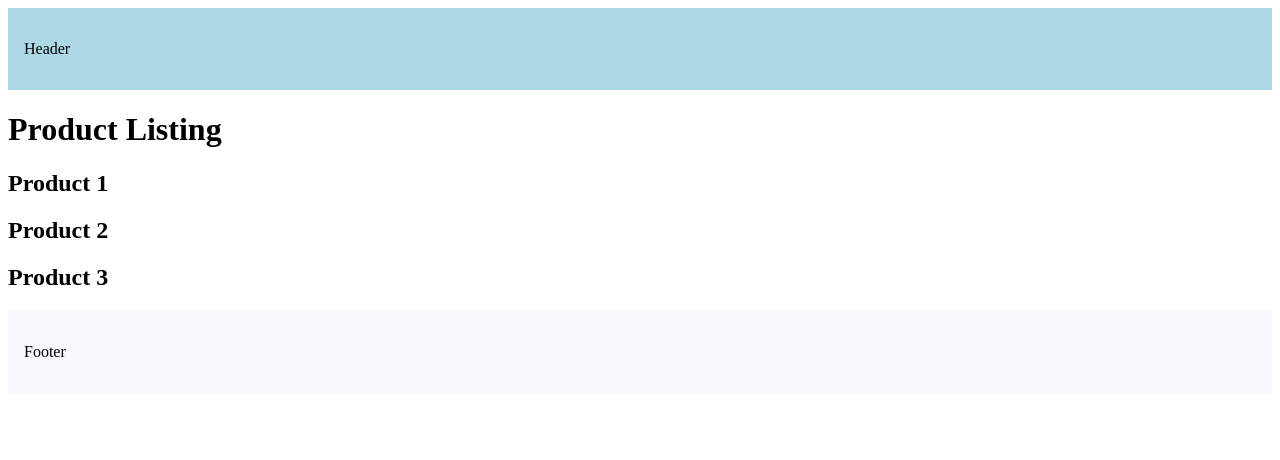
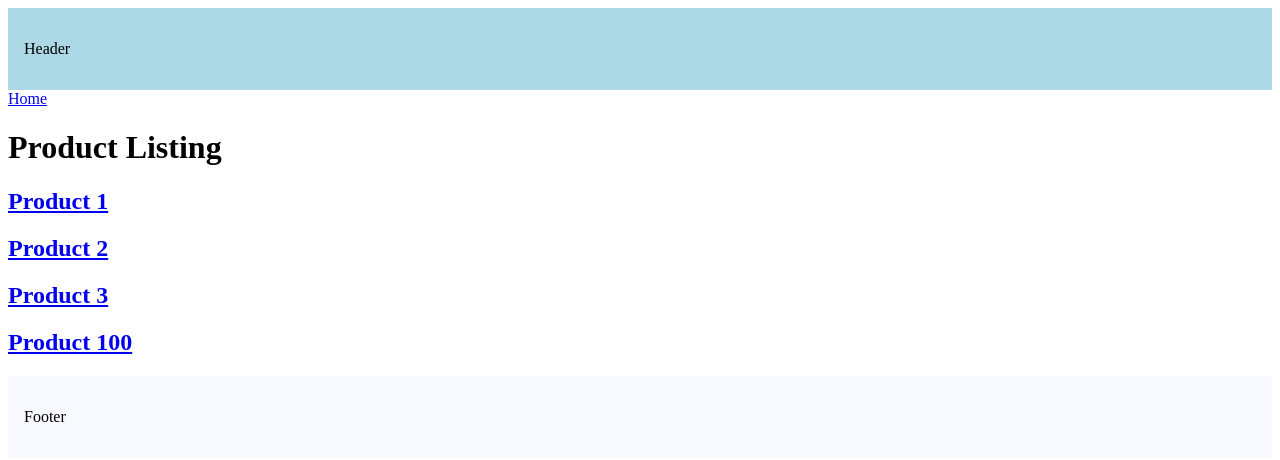
Before and after one commit to Hamza160/nextjs-tut, a Next.js app: page /products in a window 1280 px wide. Shown: the top 460 px of the page. Built offline with nearby package versions, Linux system fonts and the light colour scheme.

Commit message:
Link Done

```diff
--- a/src/app/blog/page.tsx
+++ b/src/app/blog/page.tsx
@@ -4,6 +4,7 @@ export const metadata:Metadata = {
         absolute:"Blog Page", // escape from parent meta title's template
     },
 }
+
 export  default  function BlogPage(){
     return <h1>My Blog</h1>
 }
--- a/src/app/products/page.tsx
+++ b/src/app/products/page.tsx
@@ -1,10 +1,23 @@
+import Link from "next/link";
+
 export default function ProductPage() {
+    const productId = 100;
     return (
         <>
+            <Link href="/">Home</Link>
             <h1>Product Listing</h1>
-            <h2>Product 1</h2>
-            <h2>Product 2</h2>
-            <h2>Product 3</h2>
+            <h2>
+                <Link href="/products/1">Product 1</Link>
+            </h2>
+            <h2>
+                <Link href="/products/2">Product 2</Link>
+            </h2>
+            <h2>
+                <Link href="/products/3" replace>Product 3</Link>
+            </h2>
+            <h2>
+                <Link href={`/products/${productId}`}>Product 100</Link>
+            </h2>
         </>
     )
 }
```
Also changed, not shown: src/app/page.tsx (+6 -1 lines).
